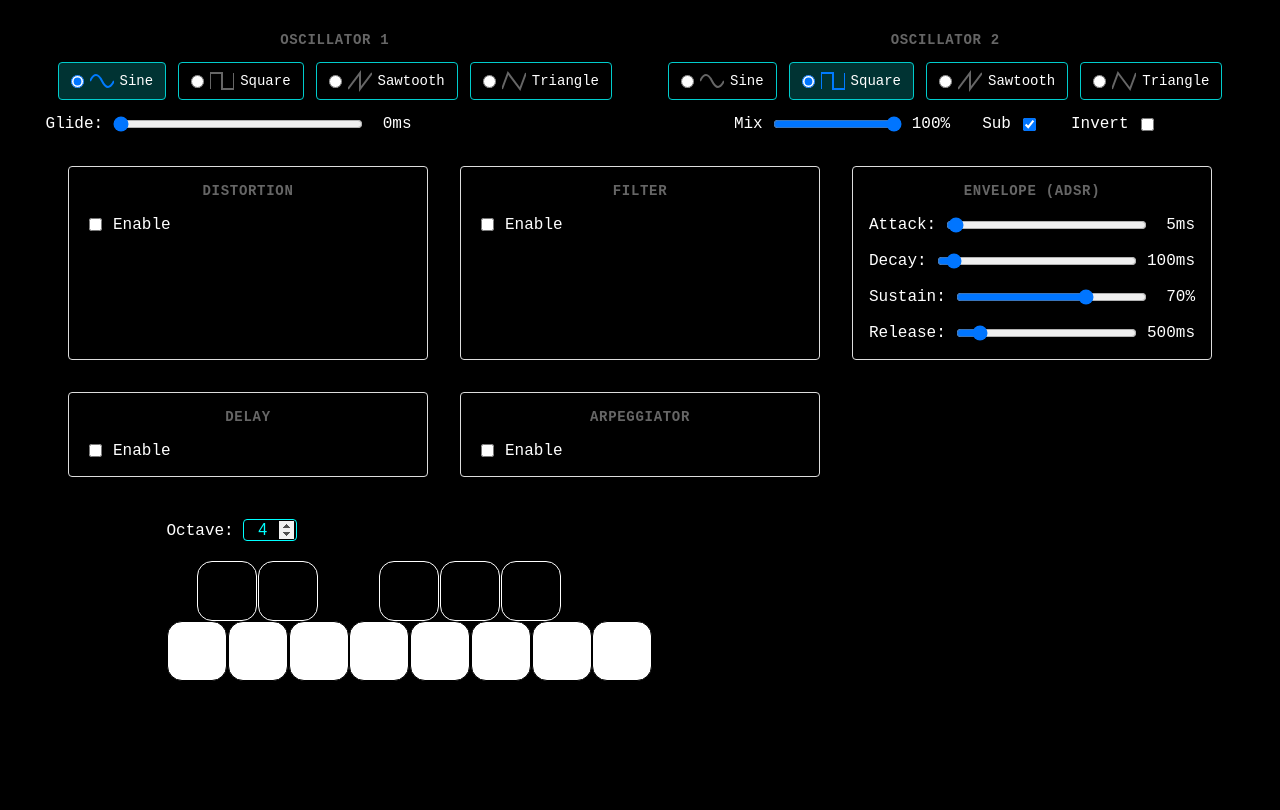
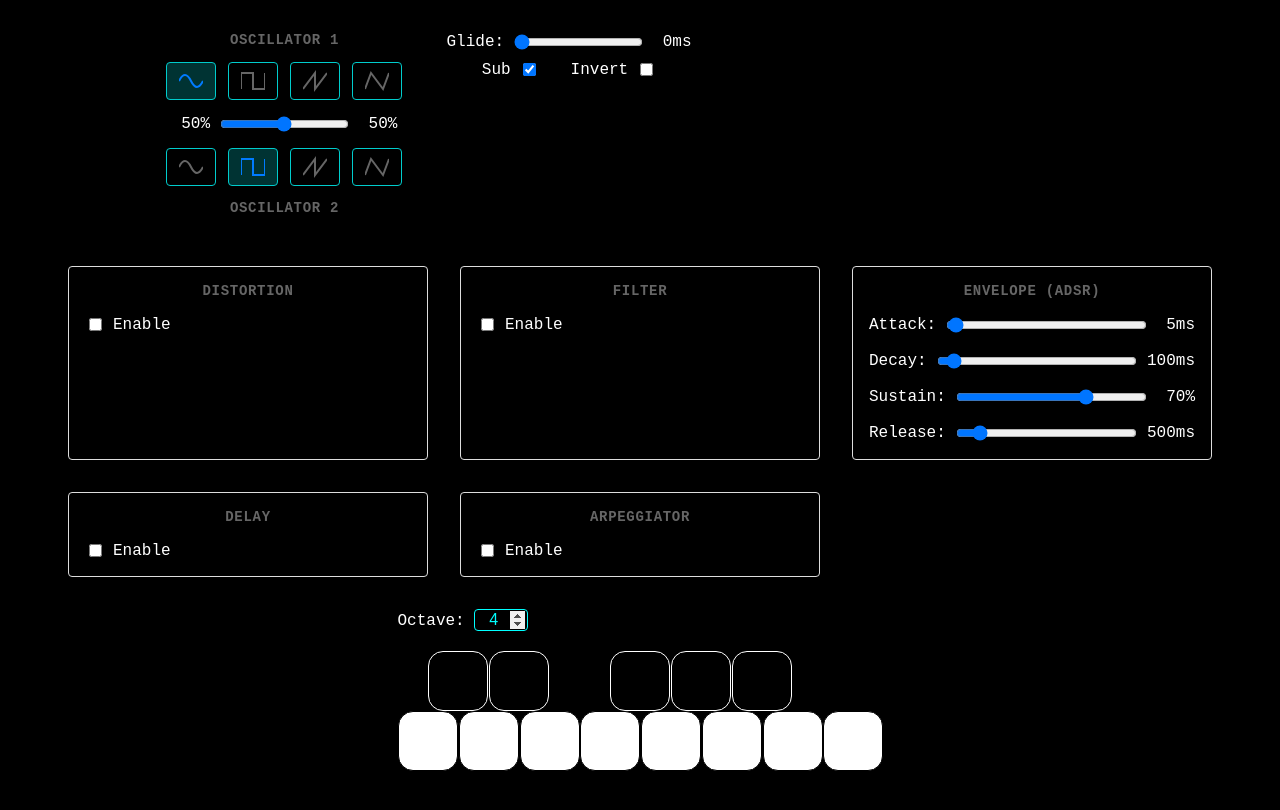
Before and after one commit to bmz0/angst, an Angular app: page /#/welcome in a window 1280 px wide. Both pictures are taken after a click on the button "Go to synth". Shown: the top 810 px of the page. Built offline with nearby package versions, Linux system fonts and the light colour scheme.

Commit message:
Oscillator: rework mix logic and UI

```diff
--- a/src/app/effects/oscillator-panel/oscillator-panel.css
+++ b/src/app/effects/oscillator-panel/oscillator-panel.css
@@ -8,6 +8,7 @@
   display: flex;
   flex-direction: column;
   gap: 0.5rem;
+  align-items: center;
 }
 
 h3 {
--- a/src/app/effects/oscillator-panel/oscillator-panel.html
+++ b/src/app/effects/oscillator-panel/oscillator-panel.html
@@ -5,6 +5,26 @@
     (typeSelected)="onOscillator1TypeSelected($event)">
   </oscillator-selector>
 
+  <label>
+   <span>{{ ((1 - oscillatorMix()) * 100).toFixed(0) }}% </span>
+    <input
+      type="range"
+      min="0"
+      max="1"
+      step="0.01"
+      [value]="oscillatorMix()"
+      (input)="onOscillatorMixChange(+$any($event.target).value)">
+    <span>{{ (oscillatorMix() * 100).toFixed(0) }}%</span>
+  </label>
+
+  <oscillator-selector
+    [selectedType]="oscillator2Type()"
+    (typeSelected)="onOscillator2TypeSelected($event)">
+  </oscillator-selector>
+  <h3>Oscillator 2</h3>
+</div>
+
+<div class="oscillator-section">
   <label>
     Glide:
     <input
@@ -16,28 +36,8 @@
       (input)="onGlideTimeChange(+$any($event.target).value)">
     <span>{{ glideTime() * 1000 }}ms</span>
   </label>
-</div>
-
-<div class="oscillator-section">
-  <h3>Oscillator 2</h3>
-  <oscillator-selector
-    [selectedType]="oscillator2Type()"
-    (typeSelected)="onOscillator2TypeSelected($event)">
-  </oscillator-selector>
 
   <div class="oscillator-controls">
-    <label>
-      Mix
-      <input
-        type="range"
-        min="0"
-        max="1"
-        step="0.01"
-        [value]="oscillator2Amount()"
-        (input)="onOscillator2AmountChange(+$any($event.target).value)">
-      <span>{{ (oscillator2Amount() * 100).toFixed(0) }}%</span>
-    </label>
-
     <label for="oscillator2-sub-octave">Sub
       <input
         type="checkbox"
--- a/src/app/effects/oscillator-panel/oscillator-panel.ts
+++ b/src/app/effects/oscillator-panel/oscillator-panel.ts
@@ -15,7 +15,7 @@ export class OscillatorPanel {
 
   protected oscillator1Type = signal<OscillatorType>('sine');
   protected oscillator2Type = signal<OscillatorType>('square');
-  protected oscillator2Amount = signal(1);
+  protected oscillatorMix = signal(0.5);
   protected oscillator2SubOctave = signal(true);
   protected oscillator2Invert = signal(false);
   protected glideTime = signal(0);
@@ -44,9 +44,12 @@ export class OscillatorPanel {
     this.synthEngineService.setParameters({ glideTime: time });
   }
 
-  protected onOscillator2AmountChange(amount: number): void {
-    this.oscillator2Amount.set(amount);
-    this.synthEngineService.setParameters({ oscillator2Amount: amount });
+  protected onOscillatorMixChange(mix: number): void {
+    this.oscillatorMix.set(mix);
+    this.synthEngineService.setParameters({
+      oscillator1Amount: 1 - mix,
+      oscillator2Amount: mix
+    });
   }
 
   protected toggleOscillator2SubOctave(): void {
--- a/src/app/oscillator-selector/oscillator-selector.css
+++ b/src/app/oscillator-selector/oscillator-selector.css
@@ -13,9 +13,9 @@
 }
 
 .type-option {
-  display: flex;
+  display: grid;
+  grid-template-areas: "icon";
   align-items: center;
-  gap: 6px;
   cursor: pointer;
   padding: 6px 12px;
   border: 1px solid #0cc;
@@ -28,6 +28,9 @@
 
 .type-option input[type="radio"] {
   margin: 0;
+  grid-area: icon;
+  opacity: 0;
+  cursor: inherit;
 }
 
 .type-option:has(input[type="radio"]:checked) {
@@ -39,6 +42,7 @@
 }
 
 .type-option svg {
+  grid-area: icon;
   display: block;
   color: #666;
   transition: color 0.2s;
--- a/src/app/oscillator-selector/oscillator-selector.html
+++ b/src/app/oscillator-selector/oscillator-selector.html
@@ -7,10 +7,9 @@
         [value]="type.value"
         [checked]="selectedType() === type.value"
         (change)="oscillatorType = type.value; onTypeChange()" />
-      <svg width="24" height="24" viewBox="0 0 24 24">
+      <svg aria-label="{{type.label}}" width="24" height="24" viewBox="0 0 24 24">
         <path [attr.d]="type.path" fill="none" stroke="currentColor" stroke-width="2" />
       </svg>
-      <span>{{ type.label }}</span>
     </label>
   }
 </div>
--- a/src/app/synth/synth.css
+++ b/src/app/synth/synth.css
@@ -19,6 +19,12 @@ input[type="range"] {
   margin: 0 auto;
 }
 
+.oscillator-controls {
+  display: flex;
+  gap: 2rem;
+  justify-content: center;
+}
+
 .effects-controls {
   display: grid;
   gap: 2rem;
--- a/src/app/synth/synth.html
+++ b/src/app/synth/synth.html
@@ -1,5 +1,8 @@
 <div class="synth-container">
-  <oscillator-panel></oscillator-panel>
+  <div class="oscillator-controls">
+    <oscillator-panel></oscillator-panel>
+    <osc-visualizer [analyser]="analyser"></osc-visualizer>
+  </div>
 
   <div class="effects-controls">
     <distortion-panel></distortion-panel>
@@ -17,7 +20,5 @@
       (octaveChanged)="onOctaveChanged($event)"
       (oscillatorTypeToggled)="toggleOscillatorType()">
     </piano-keyboard>
-
-    <osc-visualizer [analyser]="analyser"></osc-visualizer>
   </div>
 </div>
--- a/src/app/synth/synth.ts
+++ b/src/app/synth/synth.ts
@@ -53,7 +53,8 @@ export class Synth implements OnInit {
       destination: this.analyser,
       oscillator1Type: 'sine',
       oscillator2Type: 'square',
-      oscillator2Amount: 1,
+      oscillator1Amount: 0.5,
+      oscillator2Amount: 0.5,
       oscillator2SubOctave: true,
       oscillator2Invert: false,
       glideTime: 0,
--- a/src/app/synth/synthEngine.ts
+++ b/src/app/synth/synthEngine.ts
@@ -9,6 +9,7 @@ export interface SynthEngineConfig {
   destination: AudioNode;
   oscillator1Type?: OscillatorType;
   oscillator2Type?: OscillatorType;
+  oscillator1Amount?: number;
   oscillator2Amount?: number;
   oscillator2SubOctave?: boolean;
   oscillator2Invert?: boolean;
@@ -35,6 +36,7 @@ export interface SynthEngineConfig {
 export interface SynthEngineParameters {
   oscillator1Type?: OscillatorType;
   oscillator2Type?: OscillatorType;
+  oscillator1Amount?: number;
   oscillator2Amount?: number;
   oscillator2SubOctave?: boolean;
   oscillator2Invert?: boolean;
@@ -56,6 +58,7 @@ export class SynthEngine {
   private readonly audioContext: AudioContext;
   private oscillator2SubOctave: boolean;
   private oscillator2Invert: boolean;
+  private oscillator1Amount: number;
   private oscillator2Amount: number;
   private glideTime: number;
 
@@ -63,6 +66,7 @@ export class SynthEngine {
     this.audioContext = config.audioContext;
     this.oscillator2SubOctave = config.oscillator2SubOctave ?? true;
     this.oscillator2Invert = config.oscillator2Invert ?? false;
+    this.oscillator1Amount = config.oscillator1Amount ?? 1;
     this.oscillator2Amount = config.oscillator2Amount ?? 1;
     this.glideTime = config.glideTime ?? 0;
 
@@ -110,6 +114,7 @@ export class SynthEngine {
     this.oscillatorController1 = new OscillatorController({
       audioContext: this.audioContext,
       type: config.oscillator1Type ?? 'sine',
+      gain: this.oscillator1Amount,
       frequency: 440,
       destination: this.mixerGain
     });
@@ -153,6 +158,11 @@ export class SynthEngine {
       this.oscillatorController2.setParameters({type: params.oscillator2Type});
     }
 
+    if (params.oscillator1Amount !== undefined) {
+      this.oscillator1Amount = params.oscillator1Amount;
+      this.oscillatorController1.setParameters({ gain: this.oscillator1Amount });
+    }
+
     if (params.oscillator2Amount !== undefined || params.oscillator2Invert !== undefined) {
       if (params.oscillator2Amount !== undefined) {
         this.oscillator2Amount = params.oscillator2Amount;
@@ -161,11 +171,7 @@ export class SynthEngine {
         this.oscillator2Invert = params.oscillator2Invert;
       }
 
-      const now = this.audioContext.currentTime;
       this.oscillatorController2.setParameters({ invert: this.oscillator2Invert, gain: this.oscillator2Amount });
-
-      const newMixerGain = 1 - (this.oscillator2Amount / 2);
-      this.mixerGain.gain.setValueAtTime(newMixerGain, now);
     }
 
     if (params.oscillator2SubOctave !== undefined) {
```
